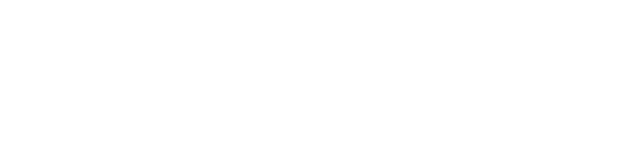
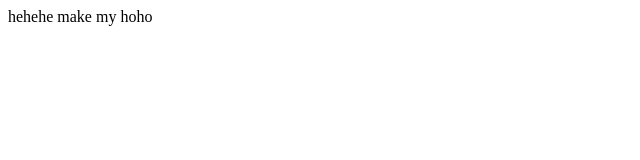
Before and after one commit to legobitna/space-landingpage, a plain HTML site: page index.html in a window 1280 px wide. Shown: the whole page, without its empty margins (0-640 px from the left). Drawn offline with Linux system fonts and the light colour scheme.

Commit message:
footer change

```diff
--- a/index.html
+++ b/index.html
@@ -15,7 +15,8 @@
     </section>
 
     <footer>
-
+        hehehe
+        make my hoho
     </footer>
 </body>
 </html>
```
